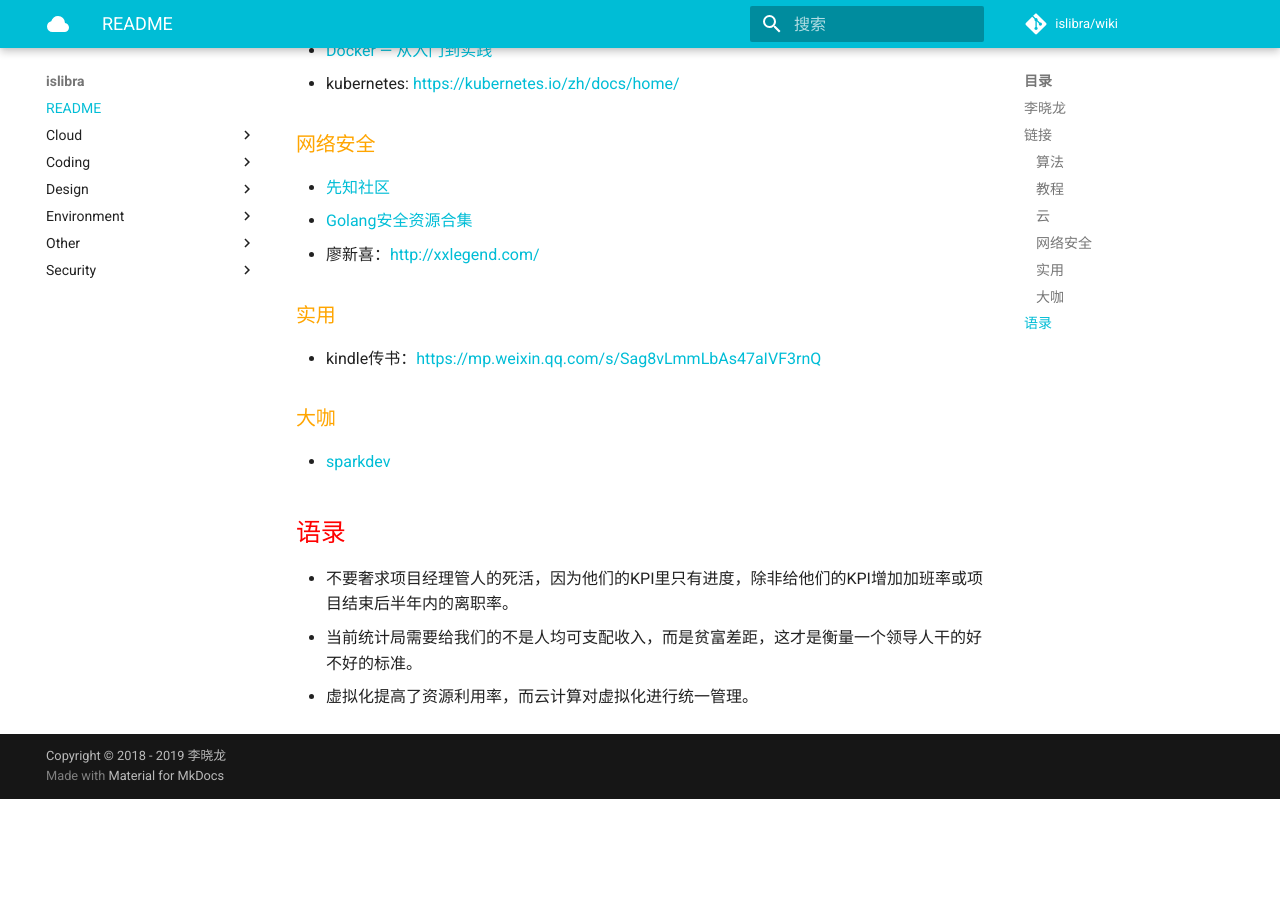
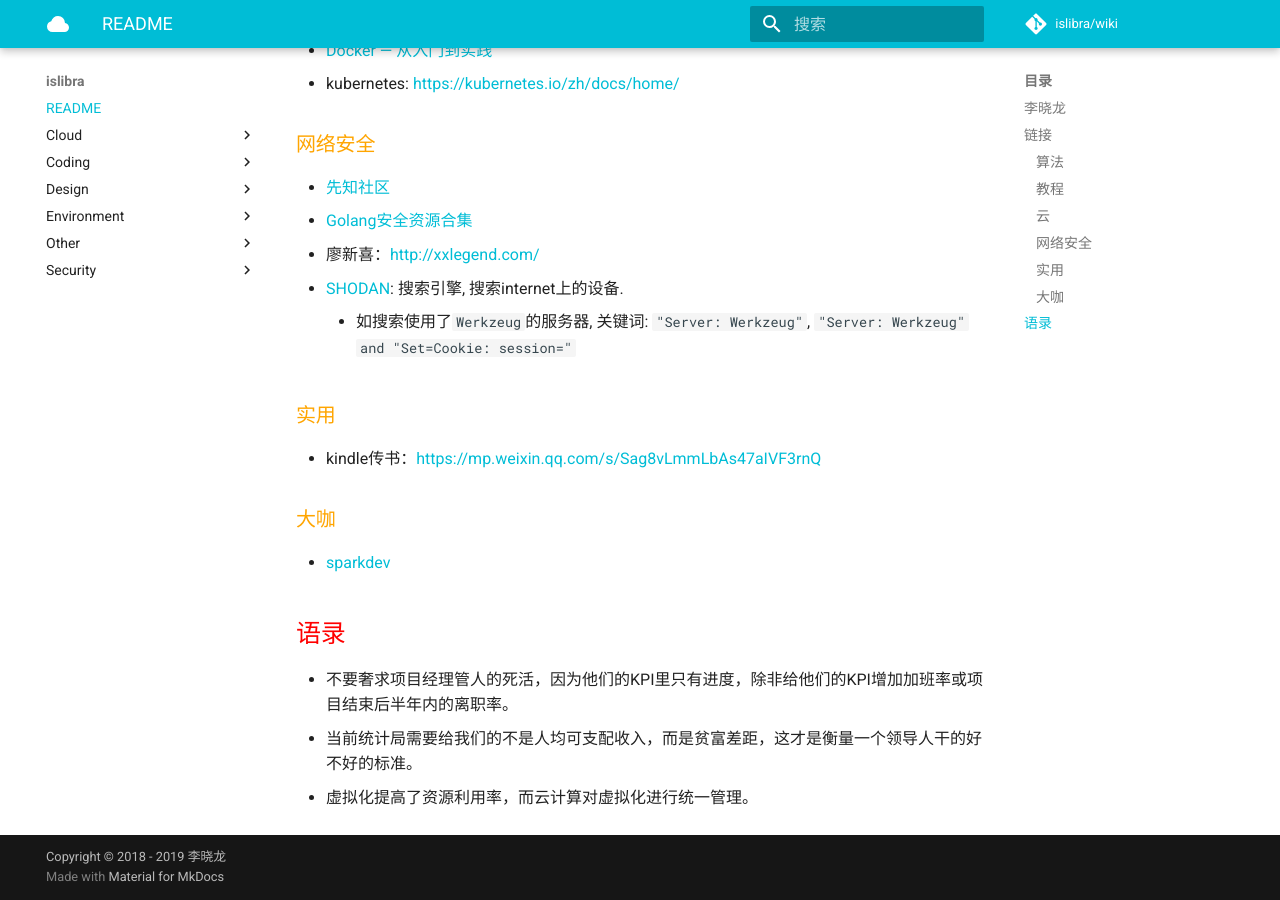
Before and after one commit to islibra/wiki, an MkDocs documentation site: the page built from docs/README.md, in a window 1280 px wide and 900 px high, scrolled down 1049 px. Built offline with MkDocs 1.6.1 and Material for MkDocs 9.7.7, drawn with Linux system fonts in a browser that asks for light colours; comment, search, counter and statistics services are not loaded; before the commit the page ends 1848 px from its top, so only the background shows below that.

Commit message:
Update README.md

```diff
--- a/docs/README.md
+++ b/docs/README.md
@@ -41,6 +41,8 @@
 - [先知社区](https://xz.aliyun.com/)
 - [Golang安全资源合集](https://github.com/re4lity/Hacking-With-Golang/blob/master/README.md)
 - 廖新喜：<http://xxlegend.com/>
+- [SHODAN](https://www.shodan.io/): 搜索引擎, 搜索internet上的设备.
+    - 如搜索使用了`Werkzeug`的服务器, 关键词: `"Server: Werkzeug"`, `"Server: Werkzeug" and "Set=Cookie: session="`
 
 ### 实用
 
```
